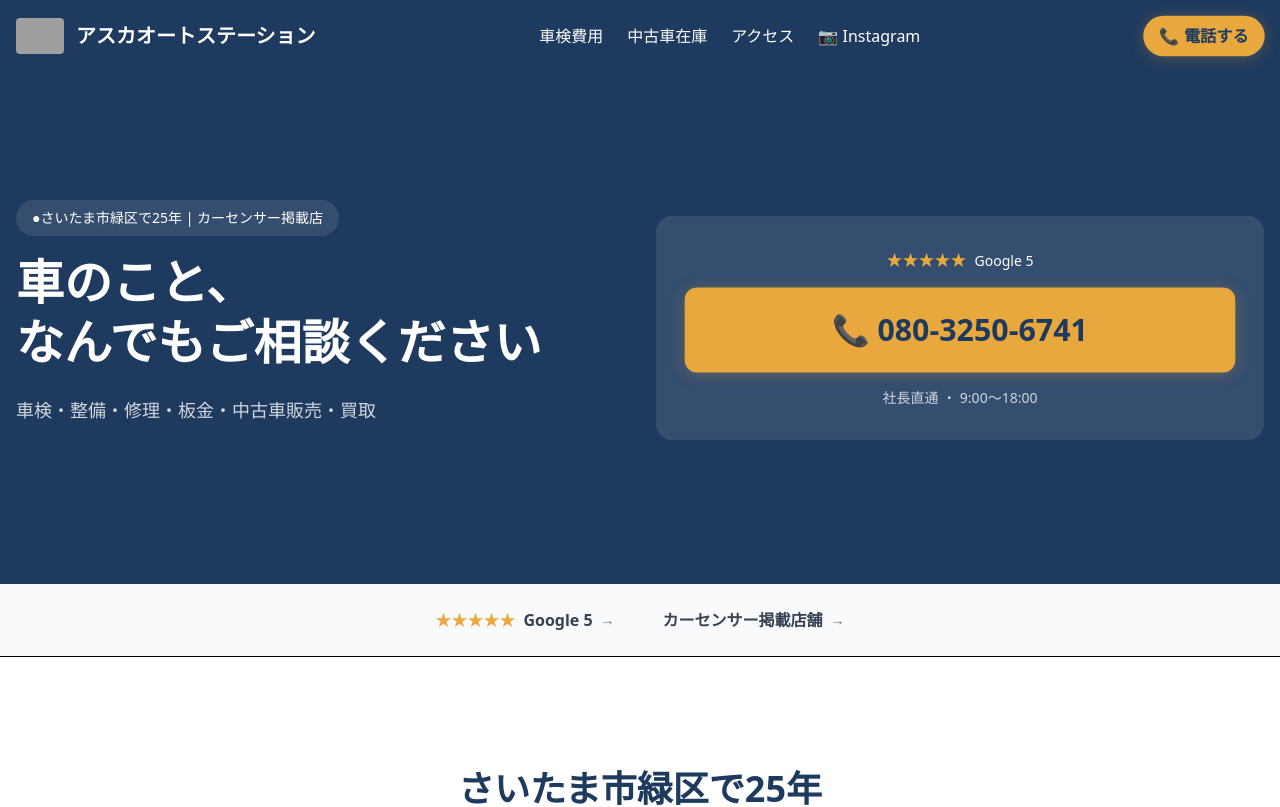
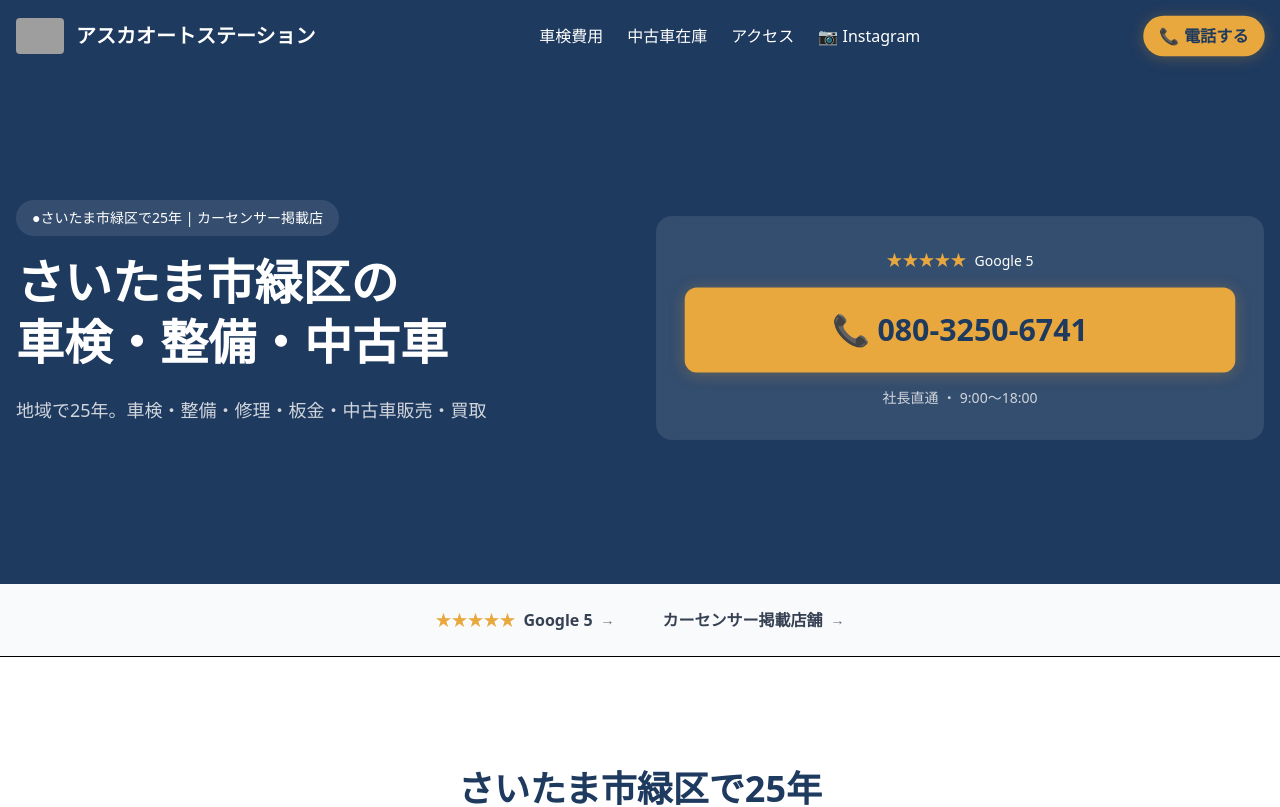
Before and after one commit to hassan123789/AskaAutoStation, a Next.js app in the folder apps/web/: page / in a window 1280 px wide. Shown: the top 807 px of the page. Built offline with nearby package versions, Linux system fonts and the light colour scheme; grey boxes are pictures that could not be loaded.

Commit message:
fix: スローガンとヒーローセクションのテキストを地域に合わせて更新し、ロボットファイルのサイトマップを修正

```diff
--- a/apps/web/app/components/JsonLd.tsx
+++ b/apps/web/app/components/JsonLd.tsx
@@ -110,7 +110,7 @@ export function JsonLd() {
           { "@type": "Place", name: "東川口駅周辺" },
           { "@type": "Place", name: "浦和美園駅周辺" },
         ],
-        slogan: "車のこと、なんでもご相談ください",
+        slogan: "さいたま市緑区で25年。車検・整備・中古車販売。",
         foundingDate: "2000",
         knowsAbout: [
           "車検",
@@ -173,7 +173,6 @@ export function JsonLd() {
             },
           ],
         },
-        // sameAs: 公式SNS・外部プロファイル（Googleがビジネス正当性を判断）
         sameAs: [
           "https://www.instagram.com/askaautostation/",
           "https://www.carsensor.net/shop/saitama/313920001/",
--- a/apps/web/app/page.tsx
+++ b/apps/web/app/page.tsx
@@ -34,12 +34,12 @@ function HeroSection() {
               ●さいたま市緑区で{COMPANY.years}年 | カーセンサー掲載店
             </div>
             <h1 className="mb-6 text-3xl font-bold leading-tight md:text-5xl">
-              車のこと、
+              さいたま市緑区の
               <br />
-              なんでもご相談ください
+              車検・整備・中古車
             </h1>
             <p className="mb-8 text-lg text-gray-300">
-              車検・整備・修理・板金・中古車販売・買取
+              地域で{COMPANY.years}年。車検・整備・修理・板金・中古車販売・買取
             </p>
           </div>
 
@@ -442,10 +442,10 @@ function FinalCTASection() {
     <section className="bg-[#1e3a5f] py-20 text-white md:py-28">
       <div className="container mx-auto px-4 text-center">
         <h2 className="mb-4 text-2xl font-bold md:text-3xl">
-          お気軽にお電話ください
+          さいたま市緑区で車検・整備なら
         </h2>
         <p className="mb-8 text-gray-300">
-          車のこと、なんでもご相談いただけます
+          {COMPANY.years}年の実績。お見積もり無料。お気軽にお電話ください
         </p>
         <a
           href={COMPANY.phoneTel}
--- a/apps/web/app/robots.ts
+++ b/apps/web/app/robots.ts
@@ -6,9 +6,6 @@ export default function robots(): MetadataRoute.Robots {
       userAgent: "*",
       allow: "/",
     },
-    sitemap: [
-      "https://aska-auto-station-web.vercel.app/sitemap.xml",
-      "https://aska-auto-station-web.vercel.app/sitemap-v2.xml",
-    ],
+    sitemap: "https://aska-auto-station-web.vercel.app/sitemap.xml",
   };
 }
```
